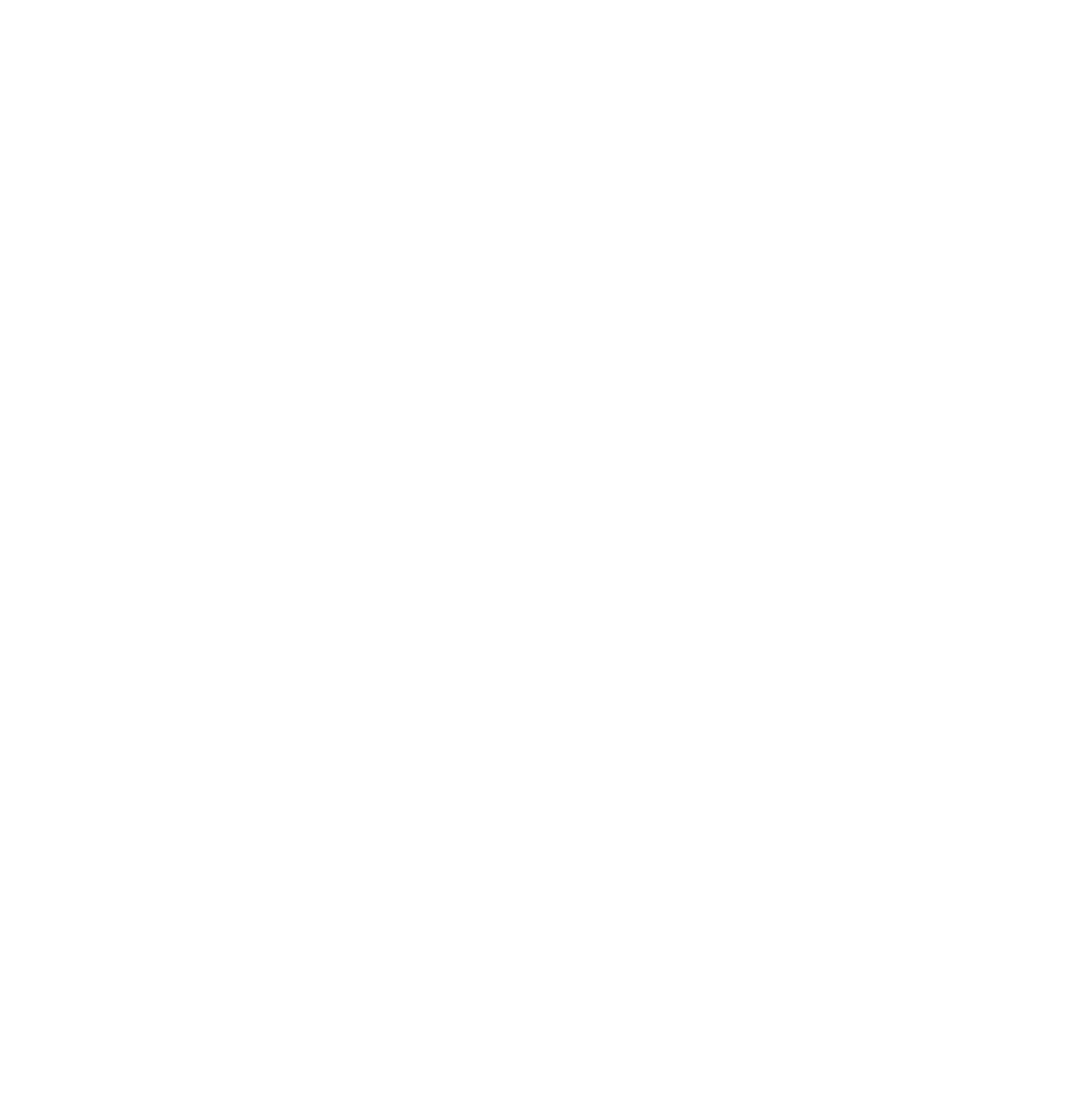
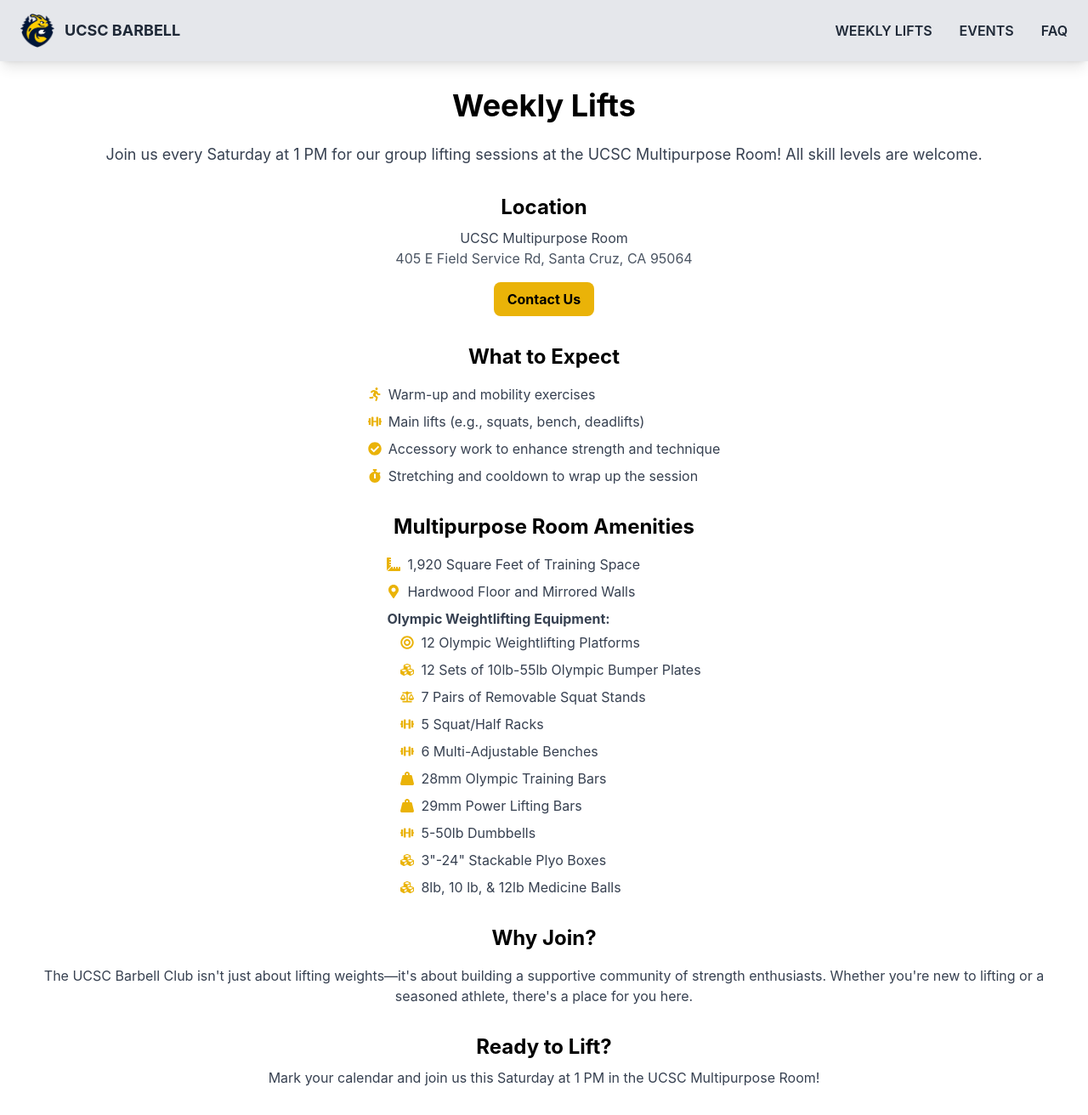
Before and after one commit to dez03/UCSC-Barbell, a React (Create React App) app: page /weeklylifts in a window 1280 px wide. Before the commit this address had no page. Shown: the whole page at 85% size. Before the commit the page ends 800 px from the top, so only its background shows below. Built offline with nearby package versions, Linux system fonts and the light colour scheme; no server answers.

Commit message:
adding more pages

```diff
--- a/package.json
+++ b/package.json
@@ -3,9 +3,11 @@
   "version": "0.1.0",
   "private": true,
   "dependencies": {
+    "@vis.gl/react-google-maps": "^1.5.0",
     "cra-template": "1.2.0",
     "react": "^19.0.0",
     "react-dom": "^19.0.0",
+    "react-icons": "^5.4.0",
     "react-router-dom": "^7.1.1",
     "react-scripts": "5.0.1"
   },
--- a/src/App.js
+++ b/src/App.js
@@ -3,13 +3,23 @@ import { BrowserRouter as Router, Routes, Route } from "react-router-dom";
 
 import "./index.css";
 import Home from "./pages/Home";
+import FAQ from "./pages/FAQ";
+import Events from "./pages/Events";
+import Navbar from "./components/Navbar";
+import WeeklyLifts from "./pages/WeeklyLifts";
+
 
 const App = () => {
   return (
     <Router>
       <div className="App">
+      <Navbar />
         <Routes>
           <Route path="/" element={<Home />} />
+          <Route path="/faq" element={<FAQ />} />
+          <Route path="/events" element={<Events />} />
+          <Route path="/weeklylifts" element={<WeeklyLifts />} />
+
         </Routes>
       </div>
     </Router>
--- a/src/components/Countdown.jsx
+++ b/src/components/Countdown.jsx
@@ -1,3 +1,4 @@
+import { Link } from "react-router-dom"
 import React, { useState, useEffect } from "react";
 
 const Countdown = () => {
@@ -56,9 +57,11 @@ const Countdown = () => {
           <p className="text-sm text-gray-600">Seconds</p>
         </div>
       </div>
-      <button className="mt-6 bg-yellow-500 hover:bg-yellow-600 text-black font-bold py-3 px-6 rounded-lg shadow-md">
-        Compete March 8th
-      </button>
+      <Link to="/events">
+        <button className="mt-6 bg-yellow-500 hover:bg-yellow-600 text-black font-bold py-3 px-6 rounded-lg shadow-md">
+          Compete March 8th
+        </button>
+      </Link>
     </div>
   );
 };
--- a/src/components/Info.jsx
+++ b/src/components/Info.jsx
@@ -1,4 +1,5 @@
 import React from "react";
+import { FaUsers, FaChartLine, FaCalendarAlt } from "react-icons/fa";
 
 const Info = () => {
   return (
@@ -9,9 +10,8 @@ const Info = () => {
       <div className="flex flex-col md:flex-row justify-center items-center md:space-x-10 space-y-8 md:space-y-0">
         {/* Community Section */}
         <div className="text-center">
-          <div className="text-red-500 text-5xl mb-4">
-            <i className="fas fa-dumbbell"></i>{" "}
-            {/* Replace with actual image/icon */}
+          <div className="flex flex-col items-center mb-4">
+            <FaUsers className="text-red-500 text-6xl" /> {/* Icon for Community */}
           </div>
           <h3 className="text-xl font-semibold text-red-500 mb-2">Community</h3>
           <p className="text-gray-700">
@@ -24,9 +24,8 @@ const Info = () => {
 
         {/* Programming Section */}
         <div className="text-center">
-          <div className="text-red-500 text-5xl mb-4">
-            <i className="fas fa-chart-line"></i>{" "}
-            {/* Replace with actual image/icon */}
+          <div className="flex flex-col items-center mb-4">
+            <FaChartLine className="text-red-500 text-6xl" /> {/* Icon for Programming */}
           </div>
           <h3 className="text-xl font-semibold text-red-500 mb-2">
             Programming
@@ -42,9 +41,8 @@ const Info = () => {
 
         {/* Events Section */}
         <div className="text-center">
-          <div className="text-red-500 text-5xl mb-4">
-            <i className="fas fa-calendar-alt"></i>{" "}
-            {/* Replace with actual image/icon */}
+          <div className="flex flex-col items-center mb-4">
+            <FaCalendarAlt className="text-red-500 text-6xl" /> {/* Icon for Events */}
           </div>
           <h3 className="text-xl font-semibold text-red-500 mb-2">Events</h3>
           <p className="text-gray-700">
--- a/src/components/Navbar.jsx
+++ b/src/components/Navbar.jsx
@@ -17,31 +17,28 @@ export default function Navbar() {
             className="h-10 w-10 mr-3"
           />
           </Link>
-          <span className="text-lg font-bold text-gray-800">UCSC BARBELL</span>
+          <Link to="/">
+            <span className="text-lg font-bold text-gray-800">UCSC BARBELL</span>
+          </Link>
         </div>
 
         {/* Desktop Navigation Links */}
         <div className="hidden md:flex space-x-8">
+
           <a
-            href="#about"
-            className="text-gray-800 hover:text-gray-600 font-semibold"
-          >
-            ABOUT
-          </a>
-          <a
-            href="#weekly-lifts"
+            href="/weeklylifts"
             className="text-gray-800 hover:text-gray-600 font-semibold"
           >
             WEEKLY LIFTS
           </a>
           <a
-            href="#events"
+            href="/events"
             className="text-gray-800 hover:text-gray-600 font-semibold"
           >
             EVENTS
           </a>
           <a
-            href="#faq"
+            href="/faq"
             className="text-gray-800 hover:text-gray-600 font-semibold"
           >
             FAQ
--- a/src/pages/Signup.jsx
+++ b/src/pages/Events.jsx
@@ -1,4 +1,4 @@
-export default function Signup() {
+export default function Events() {
   return (
     <>
       <p>Sign up now!</p>
--- /dev/null
+++ b/src/pages/FAQ.jsx
@@ -0,0 +1,7 @@
+export default function FAQ() {
+  return (
+    <>
+      <p>FAQ</p>
+    </>
+  )
+}
--- a/src/pages/Home.jsx
+++ b/src/pages/Home.jsx
@@ -1,12 +1,10 @@
 import React from "react";
-import Navbar from "../components/Navbar";
 import Hero from "../components/Hero";
 import Info from "../components/Info";
 
 const Home = () => {
   return (
     <div>
-      <Navbar />
       <Hero />
       <Info />
     </div>
--- /dev/null
+++ b/src/pages/WeeklyLifts.jsx
@@ -0,0 +1,143 @@
+import React from "react";
+import {
+  FaDumbbell,
+  FaRunning,
+  FaCheckCircle,
+  FaStopwatch,
+  FaMapMarkerAlt,
+  FaRulerCombined,
+  FaWeightHanging,
+  FaBullseye,
+  FaBalanceScale,
+  FaCubes
+} from "react-icons/fa";
+
+const WeeklyLifts = () => {
+  console.log("Google Maps API Key:", process.env.REACT_APP_GOOGLE_MAPS_API_KEY);
+
+  return (
+    <div className="container mx-auto py-8 px-6">
+      {/* Header Section */}
+      <h1 className="text-4xl font-bold text-center mb-6">
+        Weekly Lifts
+      </h1>
+      <p className="text-lg text-center text-gray-700 mb-8">
+        Join us every Saturday at 1 PM for our group lifting sessions at the UCSC Multipurpose Room! All skill levels are welcome.
+      </p>
+
+      {/* Location Section */}
+      <div className="text-center mb-8">
+        <h2 className="text-2xl font-bold">Location</h2>
+        <p className="text-gray-700 mt-2">UCSC Multipurpose Room</p>
+        <p className="text-gray-600">405 E Field Service Rd, Santa Cruz, CA 95064</p>
+        <button className="mt-4 bg-yellow-500 hover:bg-yellow-600 text-black font-bold py-2 px-4 rounded-lg">
+          Contact Us
+        </button>
+      </div>
+
+      {/* What to Expect Section */}
+      <div className="mb-8 flex flex-col items-center">
+        <h2 className="text-2xl font-bold text-center">What to Expect</h2>
+        <ul className="mt-4 text-gray-700">
+          <li className="flex items-center space-x-2">
+            <FaRunning className="text-yellow-500" />
+            <span>Warm-up and mobility exercises</span>
+          </li>
+          <li className="flex items-center space-x-2 mt-2">
+            <FaDumbbell className="text-yellow-500" />
+            <span>Main lifts (e.g., squats, bench, deadlifts)</span>
+          </li>
+          <li className="flex items-center space-x-2 mt-2">
+            <FaCheckCircle className="text-yellow-500" />
+            <span>Accessory work to enhance strength and technique</span>
+          </li>
+          <li className="flex items-center space-x-2 mt-2">
+            <FaStopwatch className="text-yellow-500" />
+            <span>Stretching and cooldown to wrap up the session</span>
+          </li>
+        </ul>
+      </div>
+
+      {/* Multipurpose Room Amenities */}
+      <div className="mb-8 flex flex-col items-center">
+        <h2 className="text-2xl font-bold text-center">Multipurpose Room Amenities</h2>
+        <ul className="mt-4 text-gray-700">
+          <li className="flex items-center space-x-2">
+            <FaRulerCombined className="text-yellow-500" />
+            <span>1,920 Square Feet of Training Space</span>
+          </li>
+          <li className="flex items-center space-x-2 mt-2">
+            <FaMapMarkerAlt className="text-yellow-500" />
+            <span>Hardwood Floor and Mirrored Walls</span>
+          </li>
+          <li className="flex items-center space-x-2 mt-2">
+            <span>
+              <strong>Olympic Weightlifting Equipment:</strong>
+              <ul className="list-inside pl-4 mt-1">
+                <li className="flex items-center space-x-2">
+                  <FaBullseye className="text-yellow-500" />
+                  <span>12 Olympic Weightlifting Platforms</span>
+                </li>
+                <li className="flex items-center space-x-2 mt-2">
+                  <FaCubes className="text-yellow-500" />
+                  <span>12 Sets of 10lb-55lb Olympic Bumper Plates</span>
+                </li>
+                <li className="flex items-center space-x-2 mt-2">
+                  <FaBalanceScale className="text-yellow-500" />
+                  <span>7 Pairs of Removable Squat Stands</span>
+                </li>
+                <li className="flex items-center space-x-2 mt-2">
+                  <FaDumbbell className="text-yellow-500" />
+                  <span>5 Squat/Half Racks</span>
+                </li>
+                <li className="flex items-center space-x-2 mt-2">
+                  <FaDumbbell className="text-yellow-500" />
+                  <span>6 Multi-Adjustable Benches</span>
+                </li>
+                <li className="flex items-center space-x-2 mt-2">
+                  <FaWeightHanging className="text-yellow-500" />
+                  <span>28mm Olympic Training Bars</span>
+                </li>
+                <li className="flex items-center space-x-2 mt-2">
+                  <FaWeightHanging className="text-yellow-500" />
+                  <span>29mm Power Lifting Bars</span>
+                </li>
+                <li className="flex items-center space-x-2 mt-2">
+                  <FaDumbbell className="text-yellow-500" />
+                  <span>5-50lb Dumbbells</span>
+                </li>
+                <li className="flex items-center space-x-2 mt-2">
+                  <FaCubes className="text-yellow-500" />
+                  <span>3"-24" Stackable Plyo Boxes</span>
+                </li>
+                <li className="flex items-center space-x-2 mt-2">
+                  <FaCubes className="text-yellow-500" />
+                  <span>8lb, 10 lb, & 12lb Medicine Balls</span>
+                </li>
+              </ul>
+            </span>
+          </li>
+        </ul>
+      </div>
+
+      {/* Community Section */}
+      <div className="mb-8">
+        <h2 className="text-2xl font-bold text-center">Why Join?</h2>
+        <p className="text-gray-700 mt-4 text-center">
+          The UCSC Barbell Club isn't just about lifting weights—it's about building a supportive community of strength enthusiasts.
+          Whether you're new to lifting or a seasoned athlete, there's a place for you here.
+        </p>
+      </div>
+
+      {/* Call to Action Section */}
+      <div className="text-center mt-8">
+        <h2 className="text-2xl font-bold">Ready to Lift?</h2>
+        <p className="text-gray-700 mt-2">
+          Mark your calendar and join us this Saturday at 1 PM in the UCSC Multipurpose Room!
+        </p>
+      </div>
+    </div>
+  );
+};
+
+export default WeeklyLifts;
```
Also changed, not shown: 2 other files (tests, documents, lock files or other folders).
